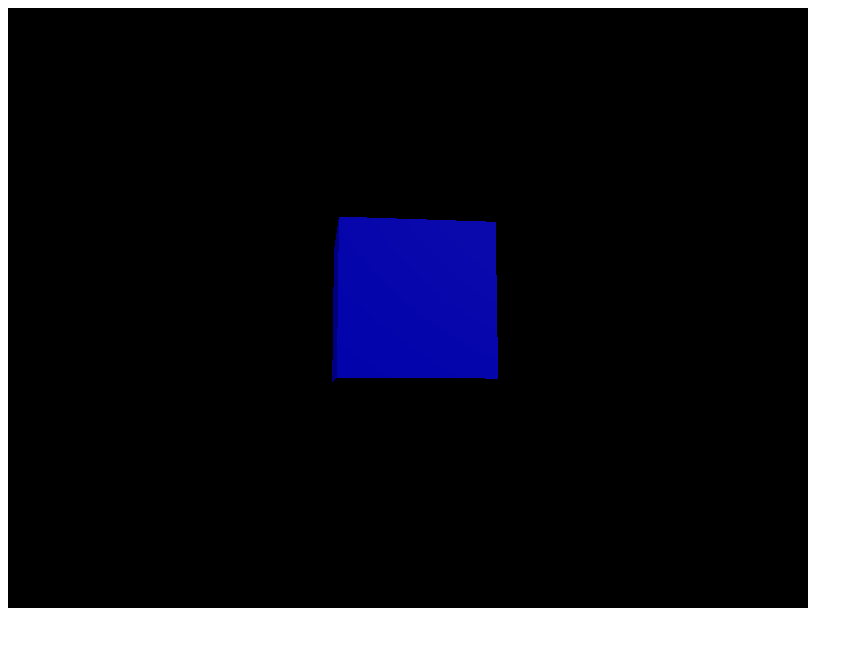
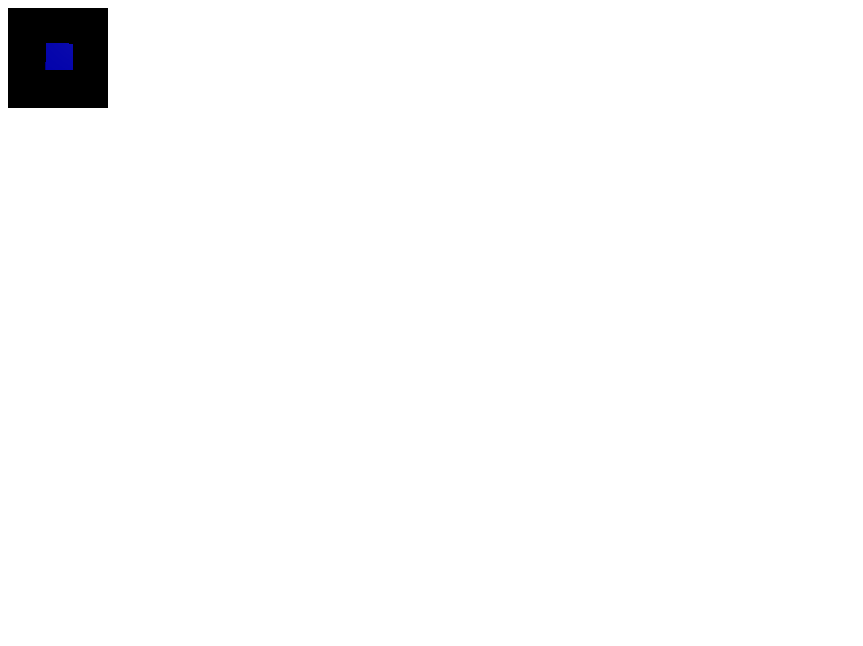
Before and after one commit to SoeKyo/CG_lesson, a plain HTML site: page index.html in a window 1280 px wide. Shown: the whole page, without its empty margins (0-863 px from the left). Drawn offline with nearby package versions, Linux system fonts and the light colour scheme.

Commit message:
Update index.html

```diff
--- a/index.html
+++ b/index.html
@@ -14,8 +14,8 @@
  <script>
   var init = function() {
 
-    var width = 800,
-        height = 600;
+    var width = 100,
+        height = 100;
 
     // レンダラーを作成
     var renderer = new THREE.WebGLRenderer();
```
